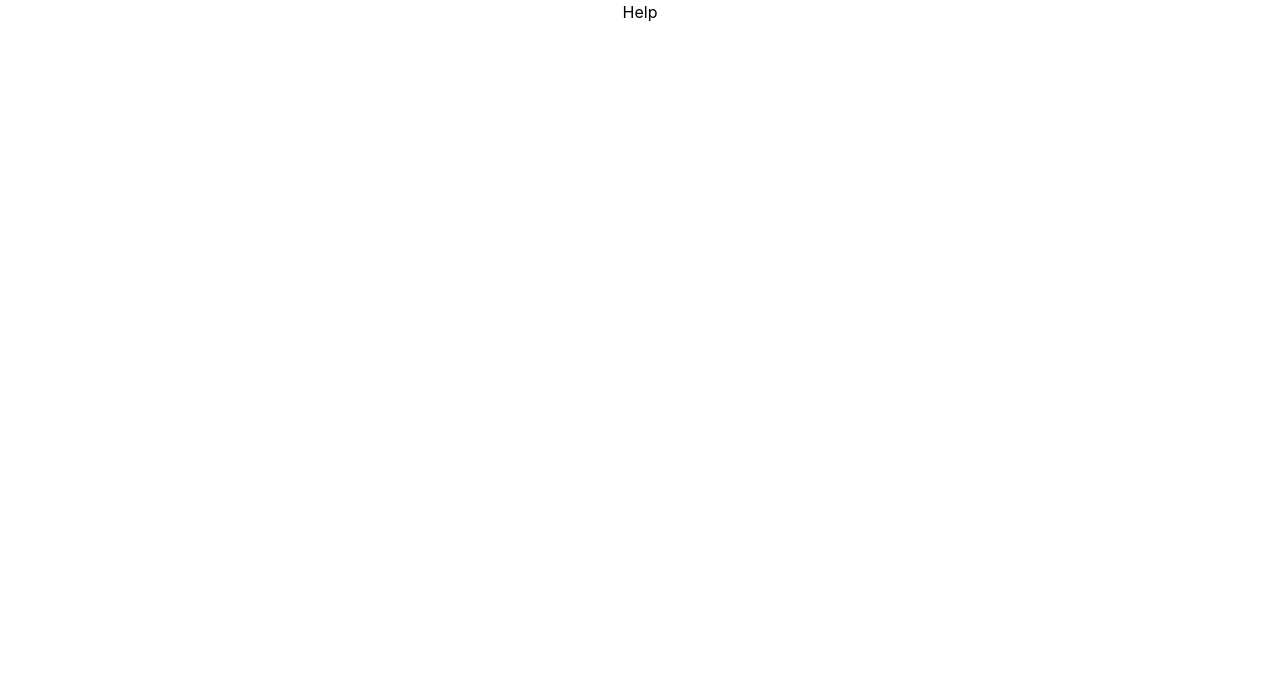
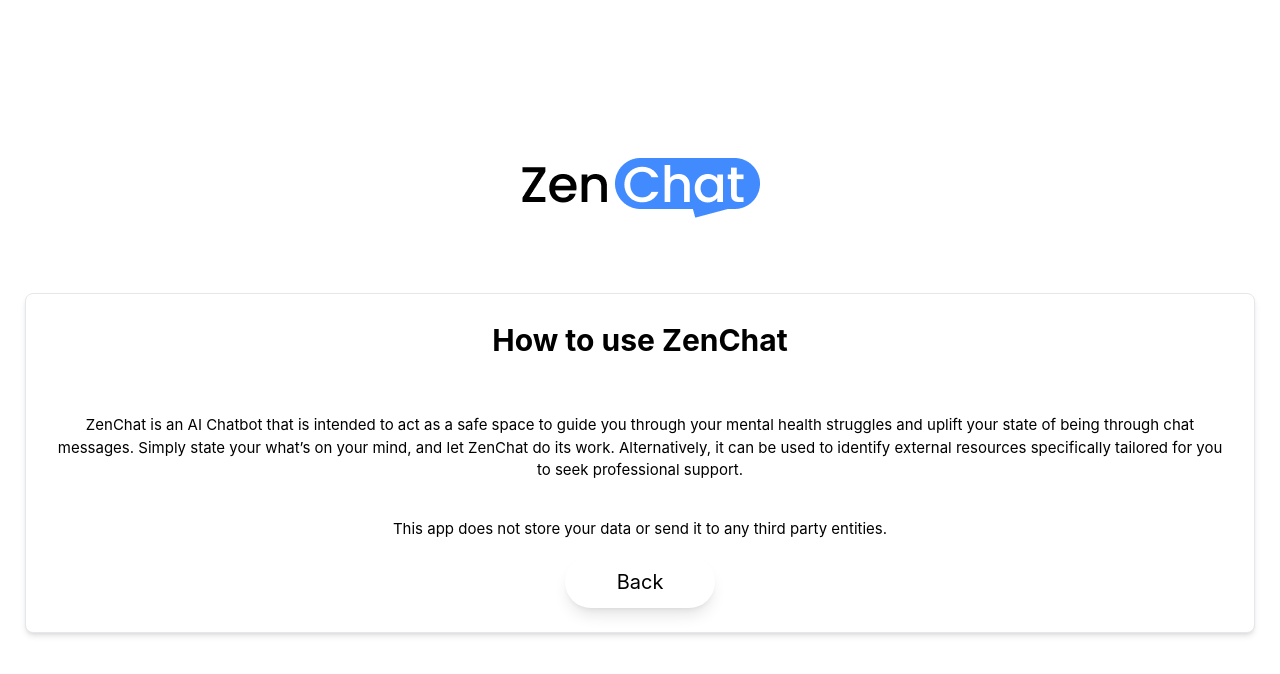
Before and after one commit to WongMatthew/ZenChatFinal, a React (Create React App) app in the folder zenchat/: page /Help in a window 1280 px wide. Shown: the top 674 px of the page. Built offline with nearby package versions, Linux system fonts and the light colour scheme.

Commit message:
finished disclaimer and help pages

```diff
--- a/zenchat/package.json
+++ b/zenchat/package.json
@@ -12,6 +12,7 @@
     "react-dom": "^18.2.0",
     "react-router-dom": "^6.10.0",
     "react-scripts": "5.0.1",
+    "tw-elements": "^1.0.0-beta1",
     "web-vitals": "^2.1.4"
   },
   "scripts": {
--- a/zenchat/src/component/Disclaimer.js
+++ b/zenchat/src/component/Disclaimer.js
@@ -2,6 +2,7 @@ import backgroundImage from '../image/background.png';
 import logo from '../image/ZenChatLogo.png';
 import { BrowserRouter as Router, Switch, Route, Link, Routes, BrowserRouter } from 'react-router-dom';
 import React from 'react';
+import {Card} from 'flowbite-react';
 
 function Disclaimer() {
     const style = {
@@ -17,6 +18,41 @@ function Disclaimer() {
             <div className="hero container max-w-screen-lg mx-auto pb-10 flex flex-col items-center justify-center">
                 <img src={logo} alt="ZenChat Logo" className="mb-12" style={{ marginTop: "158px" }} />
             </div>
+            <div className=''>
+                <Card style={{ marginTop: '75px', marginLeft: '25px', marginRight: '25px' }}>
+                    <div style={{ marginBottom: "10px" }}>
+                        <h1 style={{ fontWeight: "bold", fontSize: "30px" }}>
+                        User Disclaimer
+                        </h1>
+                    </div>
+                    <div style={{ marginBottom: "5px" }}>
+                        <h2 style={{ fontSize: "15px", marginTop: "10px" }}>
+                        Please be aware that this AI chatbot is designed to provide insight and guidance only,
+                        and is not intended to be relied upon for professional mental health advice. We strongly
+                        recommend that you seek external resources and consult with qualified professionals before making
+                        any decisions based on the information provided by this chatbot. By continuing to use this service,
+                        you acknowledge that you have read and understood this disclaimer.
+                        </h2>
+                    </div>
+                    <div>
+                        <h2 style={{ fontSize: "15px", marginTop: "10px"}}>
+                        By beginning, you acknowledge this disclaimer
+                        </h2>
+                    </div>
+                    <div className='text-center mt-1'>
+                        <Link to="/">
+                            <button className="bg-indigo-500 text-black py-3 px-6 rounded-full shadow-lg text-xl" style={{ minWidth: '150px', backgroundColor: "#D9D9D9"}}>
+                            Back
+                            </button>
+                        </Link>
+                        <Link to="/">
+                            <button className="bg-indigo-500 text-black py-3 px-6 rounded-full shadow-lg text-xl" style={{ minWidth: '150px', backgroundColor: "#3A86FF", marginRight: "1rem" }}>
+                            Begin
+                            </button>
+                        </Link>
+                    </div>
+                </Card>
+            </div>
         </div>
     )
 }
--- a/zenchat/src/component/Help.js
+++ b/zenchat/src/component/Help.js
@@ -1,13 +1,55 @@
-
 import backgroundImage from '../image/background.png';
+import logo from '../image/ZenChatLogo.png';
 import { BrowserRouter as Router, Switch, Route, Link, Routes, BrowserRouter } from 'react-router-dom';
 import React from 'react';
+import {Card} from 'flowbite-react';
 
 function Help() {
+    const style = {
+        backgroundImage: `url(${backgroundImage})`,
+        backgroundRepeat: 'no-repeat',
+        backgroundSize: 'cover',
+        backgroundPosition: 'center',
+        height: '100vh'
+      };
 
     return (
-        <div>
-            Help
+        <div style={style}>
+            <div className="hero container max-w-screen-lg mx-auto pb-10 flex flex-col items-center justify-center">
+                <img src={logo} alt="ZenChat Logo" className="mb-12" style={{ marginTop: "158px" }} />
+            </div>
+            <div className=''>
+                <Card style={{ marginTop: '75px', marginLeft: '25px', marginRight: '25px' }}>
+                    <div style={{ marginBottom: "25px" }}>
+                        <h1 style={{ fontWeight: "bold", fontSize: "30px" }}>
+                        How to use ZenChat
+                        </h1>
+                    </div>
+                    <div style={{ marginBottom: "5px" }}>
+                        <h2 style={{ fontSize: "15px", marginTop: "10px" }}>
+                        ZenChat is an AI Chatbot that is intended to act as a safe space
+                        to guide you through your mental health struggles and uplift your
+                        state of being through chat messages. Simply state your what’s on
+                        your mind, and let ZenChat do its work. Alternatively, it can be
+                        used to identify external resources specifically tailored for you
+                        to seek professional support.
+                        </h2>
+                    </div>
+                    <div>
+                        <h2 style={{ fontSize: "15px", marginTop: "15px" }}>
+                        This app does not store your data or send it to any third party
+                        entities.
+                        </h2>
+                    </div>
+                    <div className='text-center'>
+                        <Link to="/">
+                            <button className="bg-indigo-500 text-black py-3 px-6 rounded-full shadow-lg text-xl" style={{ minWidth: '150px', bgcolor: "#3A86FF"}}>
+                            Back
+                            </button>
+                        </Link>
+                    </div>
+                </Card>
+            </div>
         </div>
     )
 }
--- a/zenchat/src/component/Landing.js
+++ b/zenchat/src/component/Landing.js
@@ -20,8 +20,6 @@ function Landing() {
     <div style={style}>
       <div className="hero container max-w-screen-lg mx-auto pb-10 flex flex-col items-center justify-center">
         <img src={logo} alt="ZenChat Logo" className="mb-12" style={{ marginTop: "158px" }} />
-
-
 
         {/* <div className="h-56 sm:h-64 xl:h-80 2xl:h-96 bg-red-500">
         <Carousel>
--- a/zenchat/tailwind.config.js
+++ b/zenchat/tailwind.config.js
@@ -1,5 +1,14 @@
 /** @type {import('tailwindcss').Config} */
 module.exports = {
+  theme: {
+    extend: {
+      colors: {
+        blue: {
+          DEFAULT: '#0071C5',
+        },
+      },
+    },
+  },
   content: [
     // ...
     'node_modules/flowbite-react/**/*.{js,jsx,ts,tsx}'
@@ -7,5 +16,5 @@ module.exports = {
   theme: {
     extend: {},
   },
-  plugins: [require('flowbite/plugin')],
+  plugins: [require('flowbite/plugin','tw-elements/dist/plugin')],
 }
```
Also changed, not shown: 1 other file (tests, documents, lock files or other folders).
